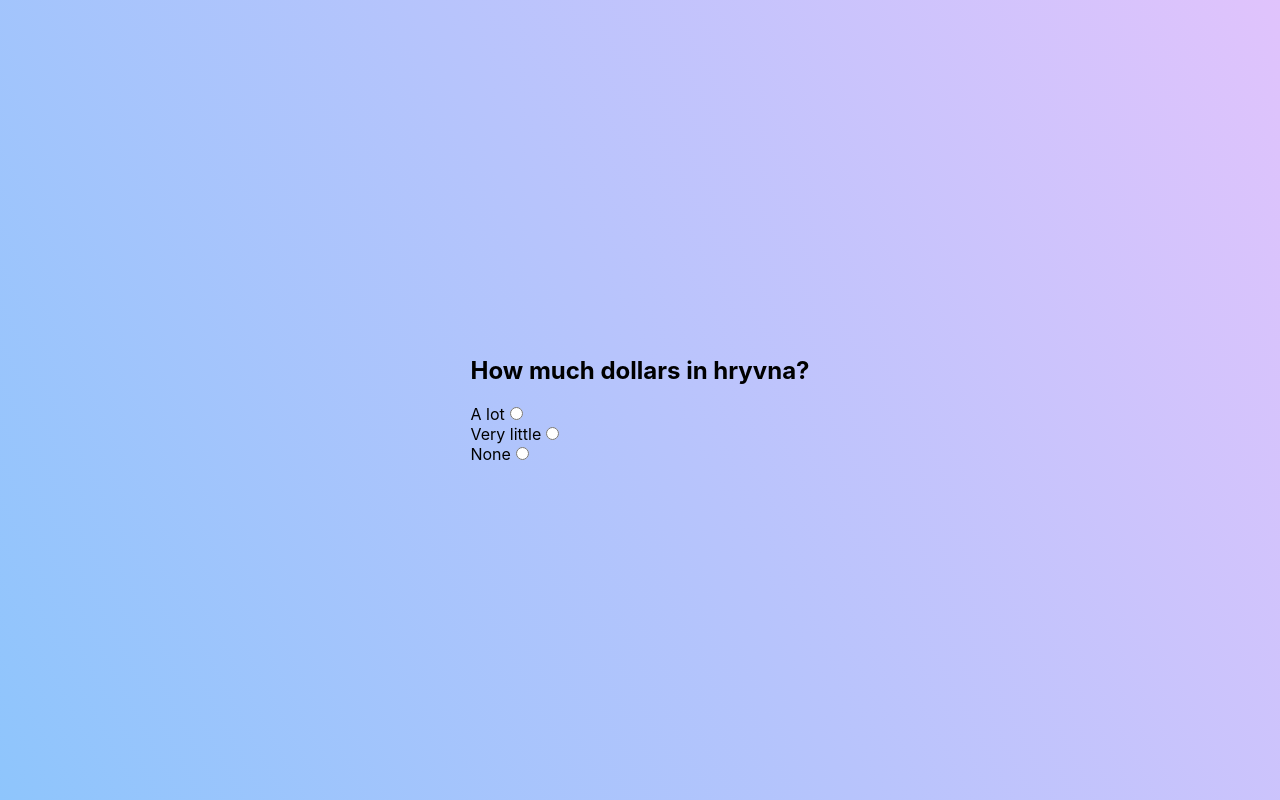
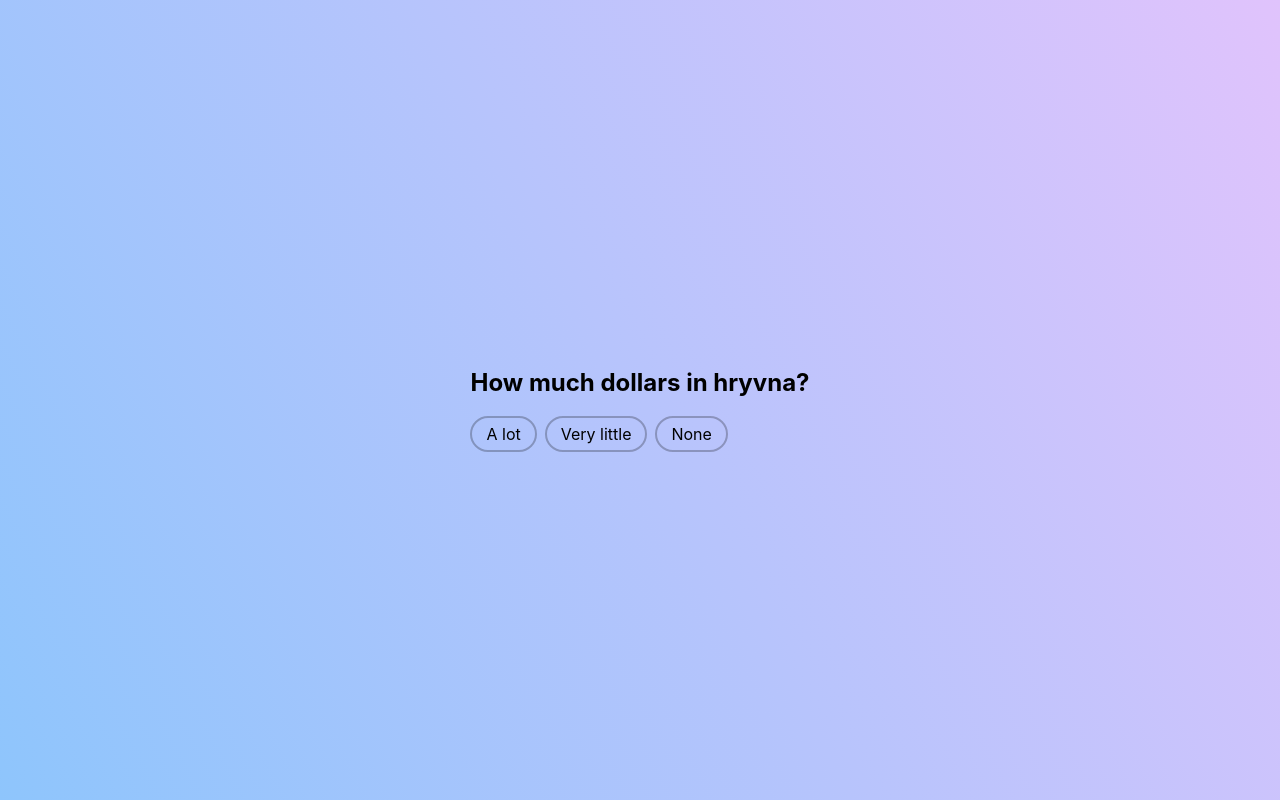
Before and after one commit to pdlmn/quizzimo, a React (Create React App) app: page / in a window 1280 px wide. Built offline with nearby package versions, Linux system fonts and the light colour scheme.

Commit message:
Added styling to questions

```diff
--- a/src/App.js
+++ b/src/App.js
@@ -17,4 +17,4 @@ const App = () => {
   )
 }
 
-export default App;
+export default App
--- a/src/components/Question.js
+++ b/src/components/Question.js
@@ -3,17 +3,15 @@ const Question = ({ question }) => {
   return (
     <div>
       <h2>How much dollars in hryvna?</h2>
-      <div>
-        <label htmlFor="question1">A lot</label>
-        <input id="question1" name="question1" type="radio" />
-      </div>
-      <div>
-        <label htmlFor="question2">Very little</label>
-        <input id="question2" name="question2" type="radio" />
-      </div>
-      <div>
-        <label htmlFor="question3">None</label>
-        <input id="question3" name="question3" type="radio" />
+      <div className="answers">
+        <input id="answer1-1" name="question1" type="radio" />
+        <label htmlFor="answer1-1">A lot</label>
+
+        <input id="answer1-2" name="question1" type="radio" />
+        <label htmlFor="answer1-2">Very little</label>
+
+        <input id="answer1-3" name="question1" type="radio" />
+        <label htmlFor="answer1-3">None</label>
       </div>
     </div>
   )
--- a/src/index.css
+++ b/src/index.css
@@ -41,3 +41,24 @@ body {
 .start-screen button:hover {
   background-color: rgb(70, 150, 240);
 }
+
+.answers {
+  display: inline-flex;
+  gap: 8px;
+}
+
+.answers input[type="radio"] {
+  display: none;
+}
+
+.answers label {
+  padding: 6px 14px;
+  border: 2px solid rgba(0, 0, 0, .25);
+  border-radius: 18px;
+  cursor: pointer;
+}
+
+.answers input:checked + label {
+  background: rgba(70, 150, 240, .55);
+  border: 2px solid rgba(0, 0, 0, .55);
+}
```
